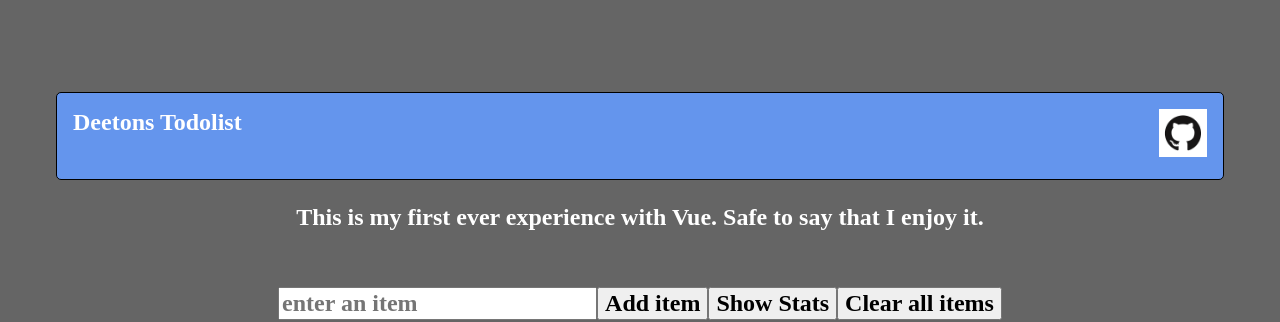
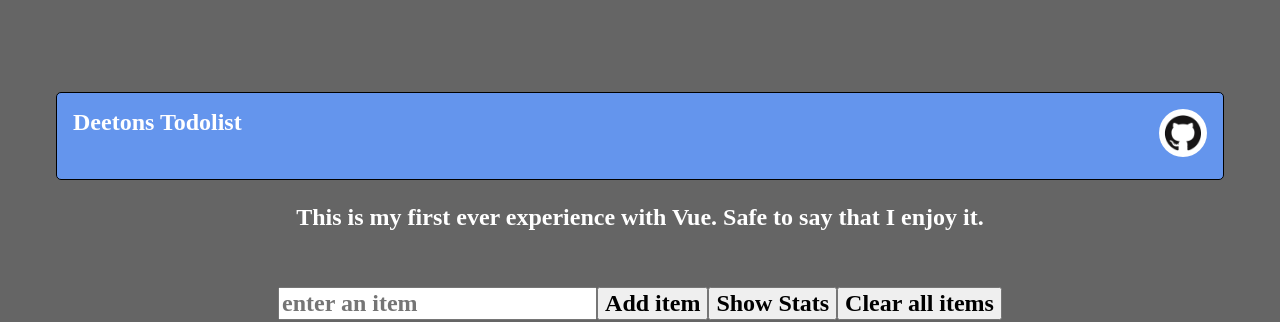
Before and after one commit to DeetonRushy/TodoListVue, a Vue app in the folder VuejsApp1/: page / in a window 1280 px wide. Shown: the top 322 px of the page. Built offline with nearby package versions, Linux system fonts and the light colour scheme.

Commit message:
Fix notification
When trying to do something silly, a div appears with a message containing information about what went wrong. It disappears after 5s (for some reason its shorter)

Reviewed-by: Deeton Rushton <deetonrushton1@outlook.com>

```diff
--- a/VuejsApp1/src/App.vue
+++ b/VuejsApp1/src/App.vue
@@ -1,16 +1,17 @@
 <template>
+  <title>Todo List</title>
   <Banner title="Deetons Todolist" />
-  <HelloWorld msg="Welcome to Your Vue.js App"/>
+  <TodoList msg="Welcome to Your Vue.js App"/>
 </template>
 
 <script>
-import HelloWorld from './components/HelloWorld.vue'
+import TodoList from './components/TodoList.vue'
 import Banner from './components/Banner.vue'
 
 export default {
   name: 'App',
   components: {
-      HelloWorld,
+      TodoList,
       Banner
   }
 }
--- a/VuejsApp1/src/components/Banner.vue
+++ b/VuejsApp1/src/components/Banner.vue
@@ -1,14 +1,10 @@
-<script setup>
-    import { ref } from 'vue'
-</script>
-
 <template>
     <div class="banner-container">
         <div class="banner-item">
             {{ title }}
             <div class="social-container">
                 <a href="https://github.com/DeetonRushy">
-                    <img class="small-image" src="../assets/github.png" />
+                    <img class="small-image" src="../assets/github.png"  alt="Github"/>
                 </a>
             </div>
         </div>
@@ -40,7 +36,7 @@ export default {
         /*border: 1px solid #000; */
         border-radius: 5px;
         background-color: inherit;
-        font-family: 'Cascadia Code';
+        font-family: 'Cascadia Code',ui-monospace;
         color: white;
         font-size: 1.5rem;
         font-weight: bold;
@@ -56,7 +52,7 @@ export default {
         border: 1px solid #000;
         border-radius: 5px;
         background-color: cornflowerblue;
-        font-family: 'Cascadia Code';
+        font-family: 'Cascadia Code', ui-monospace;
         color: white;
         font-size: 1.5rem;
         font-weight: bold;
@@ -70,5 +66,6 @@ export default {
     .small-image {
         width: 2em;
         height: 2em;
+        border-radius: 50%;
     }
 </style>
--- a/VuejsApp1/src/components/HelloWorld.vue
+++ b/VuejsApp1/src/components/TodoList.vue
@@ -120,7 +120,7 @@ const statisticPanel = ref(false)
 
 <script>
 export default {
-  name: 'HelloWorld',
+  name: 'TodoList',
   props: {
       msg: String
   }
--- a/VuejsApp1/src/main.js
+++ b/VuejsApp1/src/main.js
@@ -1,4 +1,5 @@
 import { createApp } from 'vue'
 import App from './App.vue'
 
-createApp(App).mount('#app')
+createApp(App)
+    .mount('#app')
```
